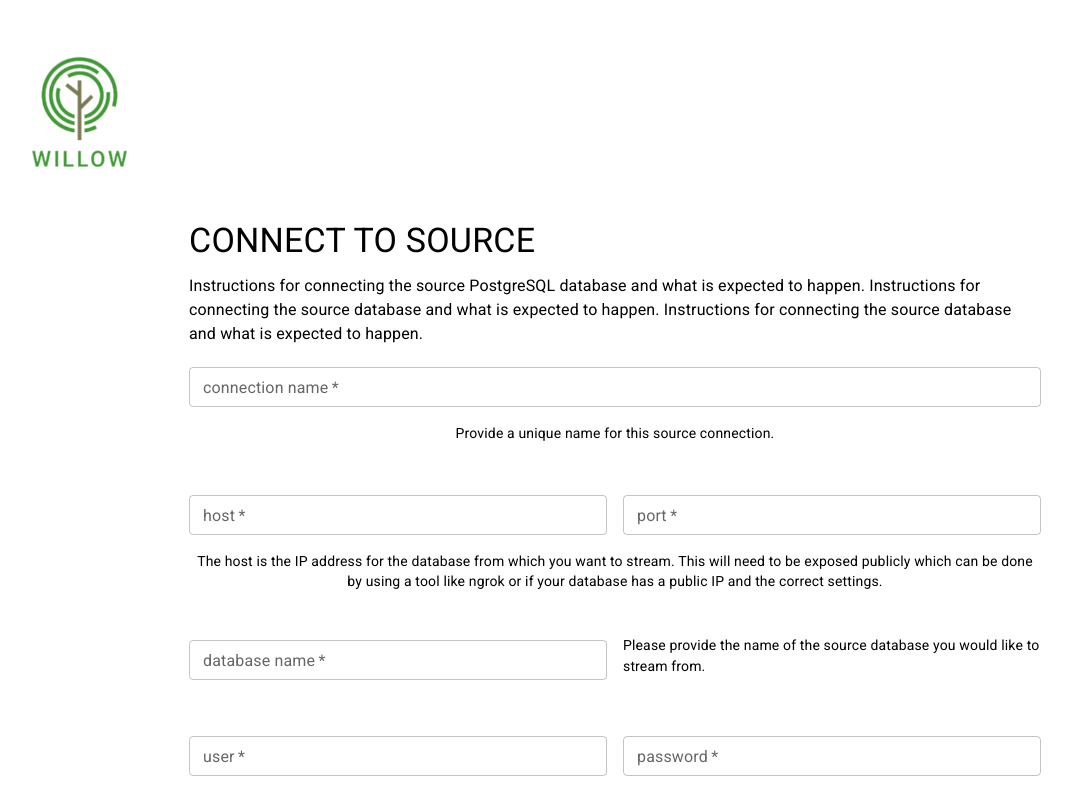
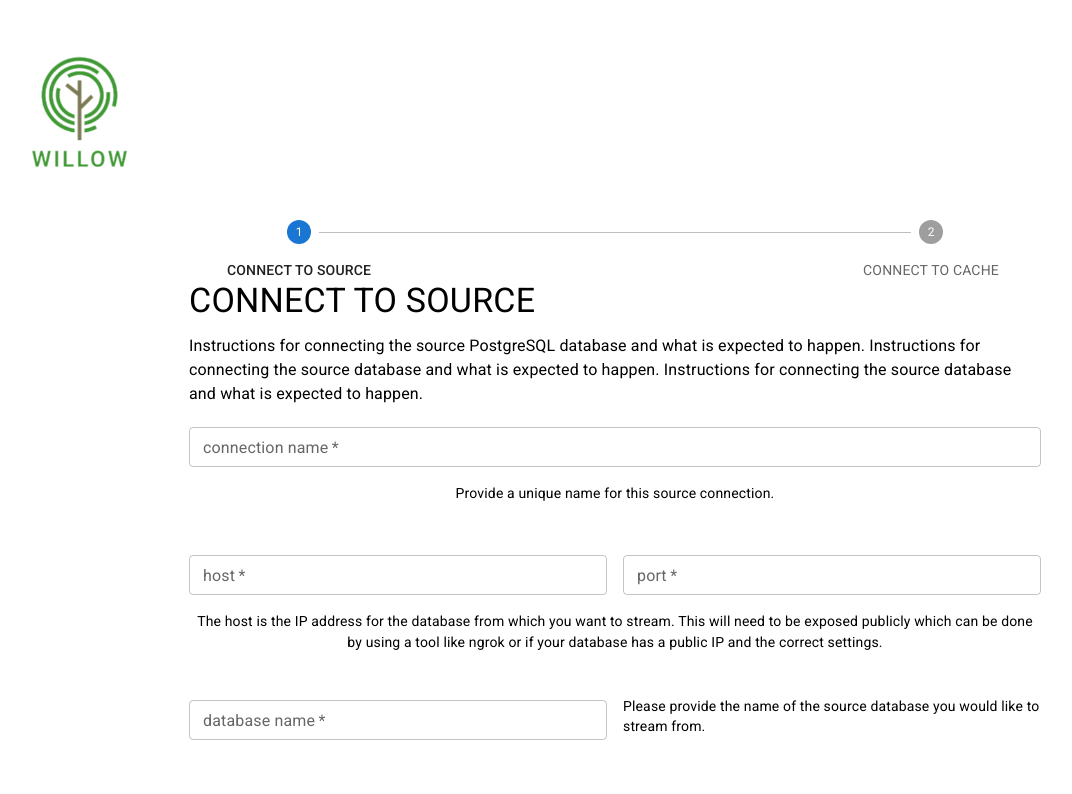
Before and after one commit to willow-cdc/willow, a React (Vite) app in the folder frontend/: page / in a window 1280 px wide. Shown: the top 794 px of the page, without its empty margins (25-1097 px from the left). Built offline with nearby package versions, Linux system fonts and the light colour scheme.

Commit message:
feat(ui): :lipstick: Use MUI Stepper to progress through source and sink forms.
Co-authored-by: Alessio Novi <alessionovi@yahoo.com>
Co-authored-by: Arno Cai <acai367@gmail.com>
Co-authored-by: Cameron Bibb <cameron.bibb@icloud.com>

```diff
--- a/frontend/src/App.tsx
+++ b/frontend/src/App.tsx
@@ -54,14 +54,14 @@ const theme = createTheme({
 
 import "./styles/App.css";
 
-import SourceConnectionForm from "./components/SourceConnectionForm";
+import FormStepper from "./components/FormStepper";
 
 function App() {
   return (
     <>
       <ThemeProvider theme={theme}>
         <img src={willowLogo} className="logo" alt="Willow logo" />
-        <SourceConnectionForm />
+        <FormStepper />
       </ThemeProvider>
     </>
   );
--- /dev/null
+++ b/frontend/src/components/FormStepper.tsx
@@ -0,0 +1,46 @@
+import Box from '@mui/material/Box';
+import Stepper from '@mui/material/Stepper';
+import Step from '@mui/material/Step';
+import StepLabel from '@mui/material/StepLabel';
+import SourceConnectionForm from './SourceConnectionForm';
+import RedisSinkForm from './RedisSinkForm';
+import { useState } from 'react';
+
+const steps = ['CONNECT TO SOURCE', 'CONNECT TO CACHE'];
+
+export default function FormStepper() {
+  const [activeStep, setActiveStep] = useState<number>(0);
+
+  const handleNext = () => {
+    //guarding against going beyond the number of steps
+    if (activeStep + 1 <= 2) {
+      setActiveStep((prev) => prev + 1);
+    } else {
+      console.log('steps complete');
+    }
+  };
+
+  const renderForm = () => {
+    switch (activeStep) {
+      case 0:
+        return <SourceConnectionForm handleNext={handleNext} />;
+      case 1:
+        return <RedisSinkForm />;
+      default:
+        throw new Error('Unknown step');
+    }
+  };
+
+  return (
+    <Box sx={{ marginBottom: 10, width: '100%' }}>
+      <Stepper activeStep={activeStep} alternativeLabel>
+        {steps.map((label) => (
+          <Step key={label}>
+            <StepLabel>{label}</StepLabel>
+          </Step>
+        ))}
+      </Stepper>
+      {renderForm()}
+    </Box>
+  );
+}
--- a/frontend/src/components/SelectDataForm.tsx
+++ b/frontend/src/components/SelectDataForm.tsx
@@ -23,9 +23,11 @@ import { postSourceKafkaConnect } from "../services/source";
 const SelectDataForm = ({
   rawTablesAndColumnsData,
   formStateObj,
+  handleNext
 }: {
   rawTablesAndColumnsData: rawTablesAndColumnsData;
   formStateObj: SourceFormConnectionDetails;
+  handleNext: () => void;
 }) => {
   const [formData, setFormData] = useState<SelectDataFormData>([]);
   const [activeColumns, setActiveColumns] = useState<SelectDataFormColumnObj[]>(
@@ -96,6 +98,7 @@ const SelectDataForm = ({
     const submissionObj = { ...formStateObj, formData };
     try {
       console.log(submissionObj);
+      handleNext() //IN FINAL VERSION PUT THIS AFTER postSourceKafkaConnect!!!!!
       await postSourceKafkaConnect(submissionObj);
     } catch (error) {
       console.log(error);
--- a/frontend/src/components/SourceConnectionForm.tsx
+++ b/frontend/src/components/SourceConnectionForm.tsx
@@ -6,7 +6,7 @@ import {
 import SourceForm from "./SourceForm";
 import SelectDataForm from "./SelectDataForm";
 
-const SourceConnectionForm = () => {
+const SourceConnectionForm = ({ handleNext }: {handleNext: () => void}) => {
   const [formStateObj, setFormStateObj] = useState<SourceFormConnectionDetails>(
     {
       host: "",
@@ -40,6 +40,7 @@ const SourceConnectionForm = () => {
         <SelectDataForm
           rawTablesAndColumnsData={rawTablesAndColumnsData}
           formStateObj={formStateObj}
+          handleNext={handleNext}
         />
       )}
     </>
```
